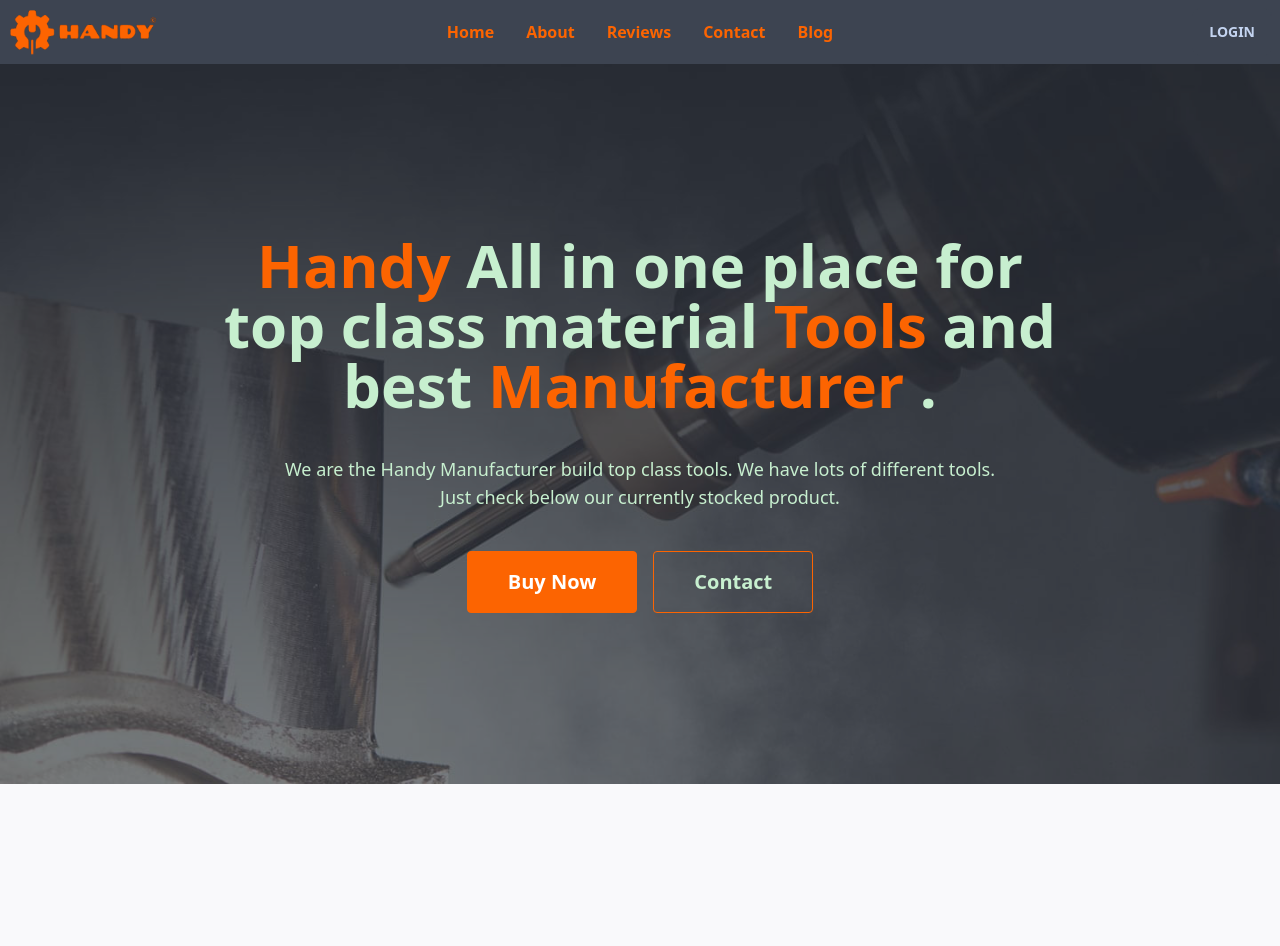
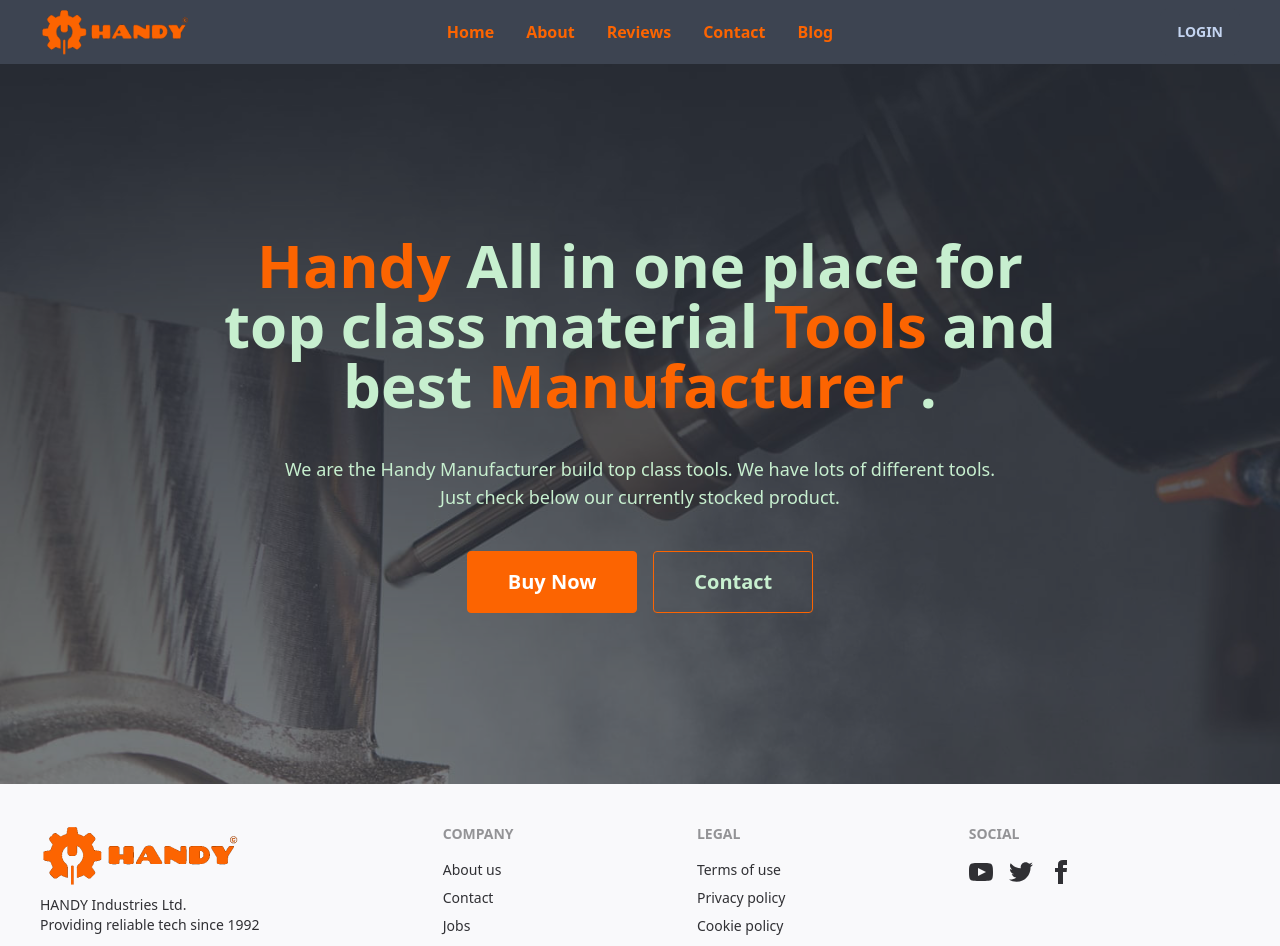
Before and after one commit to EkramH/handy-client-side, a React (Create React App) app: page / in a window 1280 px wide. Shown: the top 946 px of the page. Before the commit the page ends 800 px from the top, so only its background shows below. Built offline with nearby package versions, Linux system fonts and the light colour scheme.

Commit message:
footer added

```diff
--- a/package.json
+++ b/package.json
@@ -9,6 +9,7 @@
     "daisyui": "^2.15.0",
     "react": "^18.1.0",
     "react-dom": "^18.1.0",
+    "react-icons": "^4.3.1",
     "react-router-dom": "^6.3.0",
     "react-scripts": "5.0.1",
     "web-vitals": "^2.1.4"
--- a/src/pages/Home/Home.js
+++ b/src/pages/Home/Home.js
@@ -1,10 +1,12 @@
 import React from "react";
 import Banner from "./Banner";
+import Footer from "../../shared/Footer";
 
 const Home = () => {
   return (
     <div>
       <Banner />
+      <Footer />
     </div>
   );
 };
--- /dev/null
+++ b/src/shared/Footer.js
@@ -0,0 +1,94 @@
+import React from "react";
+import { Link } from "react-router-dom";
+import logo from "../assets/logo.png";
+import { FaFacebookF, FaTwitter, FaLinkedin } from "react-icons/fa";
+
+const footer = () => {
+  return (
+    <div>
+      <footer className="footer p-10 bg-base-100 text-base-content">
+        <div>
+          <img className="fill-current" src={logo} alt="" />
+          <p>
+            HANDY Industries Ltd. <br /> Providing reliable tech since 1992
+          </p>
+        </div>
+
+        <div>
+          <span className="footer-title">Company</span>
+          <Link to="/" className="link link-hover">
+            About us
+          </Link>
+          <Link to="/" className="link link-hover">
+            Contact
+          </Link>
+          <Link to="/" className="link link-hover">
+            Jobs
+          </Link>
+          <Link to="/" className="link link-hover">
+            Press kit
+          </Link>
+        </div>
+
+        <div>
+          <span className="footer-title">Legal</span>
+          <Link to="/" className="link link-hover">
+            Terms of use
+          </Link>
+          <Link to="/" className="link link-hover">
+            Privacy policy
+          </Link>
+          <Link to="/" className="link link-hover">
+            Cookie policy
+          </Link>
+        </div>
+
+        <div>
+          <span className="footer-title">Social</span>
+          <div className="grid grid-flow-col gap-4">
+            <Link to="youtube.com">
+              <svg
+                xmlns="http://www.w3.org/2000/svg"
+                width="24"
+                height="24"
+                viewBox="0 0 24 24"
+                class="fill-current"
+              >
+                <path d="M19.615 3.184c-3.604-.246-11.631-.245-15.23 0-3.897.266-4.356 2.62-4.385 8.816.029 6.185.484 8.549 4.385 8.816 3.6.245 11.626.246 15.23 0 3.897-.266 4.356-2.62 4.385-8.816-.029-6.185-.484-8.549-4.385-8.816zm-10.615 12.816v-8l8 3.993-8 4.007z"></path>
+              </svg>
+            </Link>
+            <Link to="twitter.com">
+              <svg
+                xmlns="http://www.w3.org/2000/svg"
+                width="24"
+                height="24"
+                viewBox="0 0 24 24"
+                class="fill-current"
+              >
+                <path d="M24 4.557c-.883.392-1.832.656-2.828.775 1.017-.609 1.798-1.574 2.165-2.724-.951.564-2.005.974-3.127 1.195-.897-.957-2.178-1.555-3.594-1.555-3.179 0-5.515 2.966-4.797 6.045-4.091-.205-7.719-2.165-10.148-5.144-1.29 2.213-.669 5.108 1.523 6.574-.806-.026-1.566-.247-2.229-.616-.054 2.281 1.581 4.415 3.949 4.89-.693.188-1.452.232-2.224.084.626 1.956 2.444 3.379 4.6 3.419-2.07 1.623-4.678 2.348-7.29 2.04 2.179 1.397 4.768 2.212 7.548 2.212 9.142 0 14.307-7.721 13.995-14.646.962-.695 1.797-1.562 2.457-2.549z"></path>
+              </svg>
+            </Link>
+            <Link to="facebook.com">
+              <svg
+                xmlns="http://www.w3.org/2000/svg"
+                width="24"
+                height="24"
+                viewBox="0 0 24 24"
+                class="fill-current"
+              >
+                <path d="M9 8h-3v4h3v12h5v-12h3.642l.358-4h-4v-1.667c0-.955.192-1.333 1.115-1.333h2.885v-5h-3.808c-3.596 0-5.192 1.583-5.192 4.615v3.385z"></path>
+              </svg>
+            </Link>
+          </div>
+        </div>
+      </footer>
+      <footer className="footer p-4 bg-base-200 text-neutral-content">
+        <p className="w-full justify-center text-black font-semibold">
+          Copyright © 2022 - All right reserved
+        </p>
+      </footer>
+    </div>
+  );
+};
+
+export default footer;
--- a/src/shared/Navbar.js
+++ b/src/shared/Navbar.js
@@ -24,7 +24,7 @@
 
   return (
     <div>
-      <div className="navbar bg-neutral">
+      <div className="navbar bg-neutral p-0 md:px-10 lg:px-10">
         <div className="navbar-start">
           <div className="dropdown">
             <label tabIndex="0" className="btn btn-ghost lg:hidden">
@@ -51,7 +51,11 @@
             </ul>
           </div>
           <Link to="/">
-            <img className="w-3/4" src={logo} alt="" />
+            <img
+              className="w-fill sm:w-3/4 md:w-3/4 lg:w-3/4"
+              src={logo}
+              alt=""
+            />
           </Link>
         </div>
         <div className="navbar-center hidden lg:flex">
```
Also changed, not shown: src/assets/footerBg.jpg (added), 1 other file (tests, documents, lock files or other folders).
